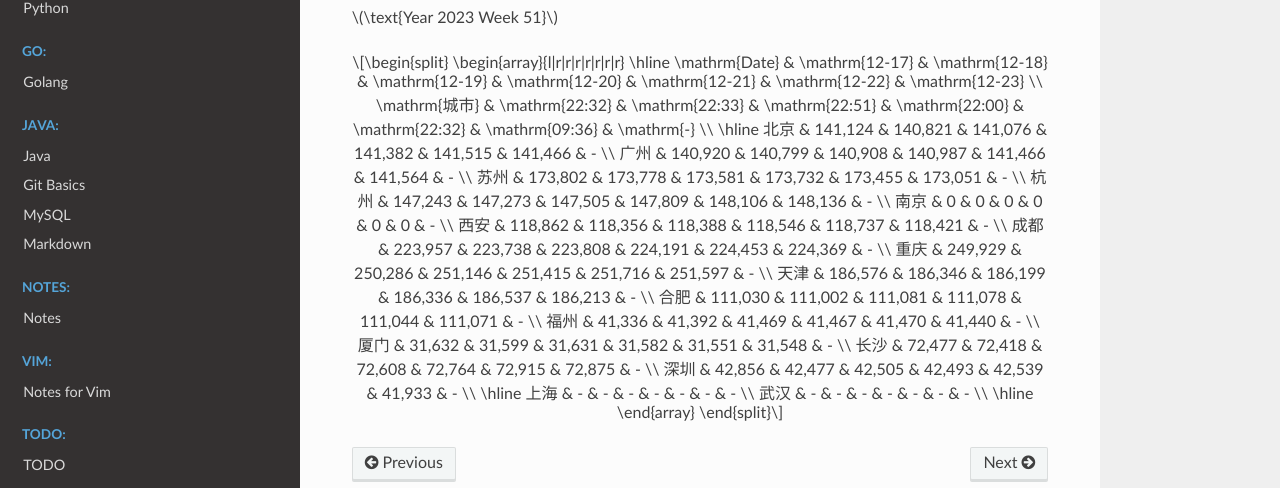
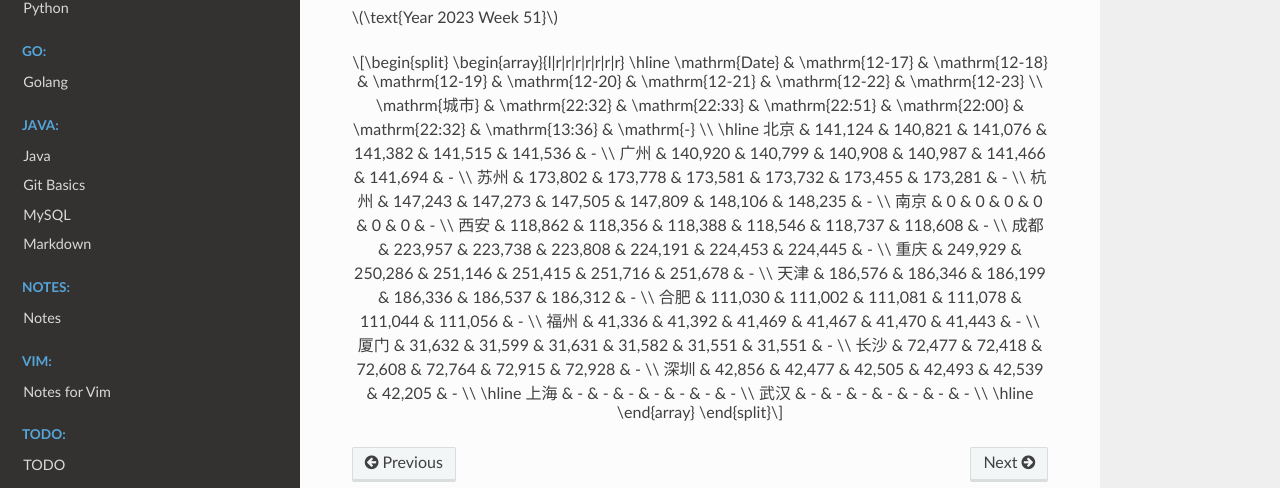
Before and after one commit to Pyrad/pyradnotes, a Sphinx documentation site: the page built from source/RealEstate/resalenumbers2023.md, in a window 1280 px wide and 900 px high, scrolled down 20758 px. Shown: the part 288-776 px from the top of the window. Built offline with Sphinx 7.4.7 and the Read the Docs theme 2.0.0, drawn with Linux system fonts in a browser that asks for light colours; a script that is not in the unit is left out.

Commit message:
Realestate Update resale numbers 2023-12-22 13:36

```diff
--- a/source/RealEstate/resalenumbers2023.md
+++ b/source/RealEstate/resalenumbers2023.md
@@ -1346,22 +1346,22 @@ $$
 \begin{array}{l|r|r|r|r|r|r|r}
 \hline
 \mathrm{Date} & \mathrm{12-17} & \mathrm{12-18} & \mathrm{12-19} & \mathrm{12-20} & \mathrm{12-21} & \mathrm{12-22} & \mathrm{12-23} \\
-\mathrm{城市} & \mathrm{22:32} & \mathrm{22:33} & \mathrm{22:51} & \mathrm{22:00} & \mathrm{22:32} & \mathrm{09:36} & \mathrm{-} \\
+\mathrm{城市} & \mathrm{22:32} & \mathrm{22:33} & \mathrm{22:51} & \mathrm{22:00} & \mathrm{22:32} & \mathrm{13:36} & \mathrm{-} \\
 \hline
-北京 & 141,124 & 140,821 & 141,076 & 141,382 & 141,515 & 141,466 & - \\
-广州 & 140,920 & 140,799 & 140,908 & 140,987 & 141,466 & 141,564 & - \\
-苏州 & 173,802 & 173,778 & 173,581 & 173,732 & 173,455 & 173,051 & - \\
-杭州 & 147,243 & 147,273 & 147,505 & 147,809 & 148,106 & 148,136 & - \\
+北京 & 141,124 & 140,821 & 141,076 & 141,382 & 141,515 & 141,536 & - \\
+广州 & 140,920 & 140,799 & 140,908 & 140,987 & 141,466 & 141,694 & - \\
+苏州 & 173,802 & 173,778 & 173,581 & 173,732 & 173,455 & 173,281 & - \\
+杭州 & 147,243 & 147,273 & 147,505 & 147,809 & 148,106 & 148,235 & - \\
 南京 & 0 & 0 & 0 & 0 & 0 & 0 & - \\
-西安 & 118,862 & 118,356 & 118,388 & 118,546 & 118,737 & 118,421 & - \\
-成都 & 223,957 & 223,738 & 223,808 & 224,191 & 224,453 & 224,369 & - \\
-重庆 & 249,929 & 250,286 & 251,146 & 251,415 & 251,716 & 251,597 & - \\
-天津 & 186,576 & 186,346 & 186,199 & 186,336 & 186,537 & 186,213 & - \\
-合肥 & 111,030 & 111,002 & 111,081 & 111,078 & 111,044 & 111,071 & - \\
-福州 & 41,336 & 41,392 & 41,469 & 41,467 & 41,470 & 41,440 & - \\
-厦门 & 31,632 & 31,599 & 31,631 & 31,582 & 31,551 & 31,548 & - \\
-长沙 & 72,477 & 72,418 & 72,608 & 72,764 & 72,915 & 72,875 & - \\
-深圳 & 42,856 & 42,477 & 42,505 & 42,493 & 42,539 & 41,933 & - \\
+西安 & 118,862 & 118,356 & 118,388 & 118,546 & 118,737 & 118,608 & - \\
+成都 & 223,957 & 223,738 & 223,808 & 224,191 & 224,453 & 224,445 & - \\
+重庆 & 249,929 & 250,286 & 251,146 & 251,415 & 251,716 & 251,678 & - \\
+天津 & 186,576 & 186,346 & 186,199 & 186,336 & 186,537 & 186,312 & - \\
+合肥 & 111,030 & 111,002 & 111,081 & 111,078 & 111,044 & 111,056 & - \\
+福州 & 41,336 & 41,392 & 41,469 & 41,467 & 41,470 & 41,443 & - \\
+厦门 & 31,632 & 31,599 & 31,631 & 31,582 & 31,551 & 31,551 & - \\
+长沙 & 72,477 & 72,418 & 72,608 & 72,764 & 72,915 & 72,928 & - \\
+深圳 & 42,856 & 42,477 & 42,505 & 42,493 & 42,539 & 42,205 & - \\
 \hline
 上海 & - & - & - & - & - & - & - \\
 武汉 & - & - & - & - & - & - & - \\
```
Also changed, not shown: 1 other file.
